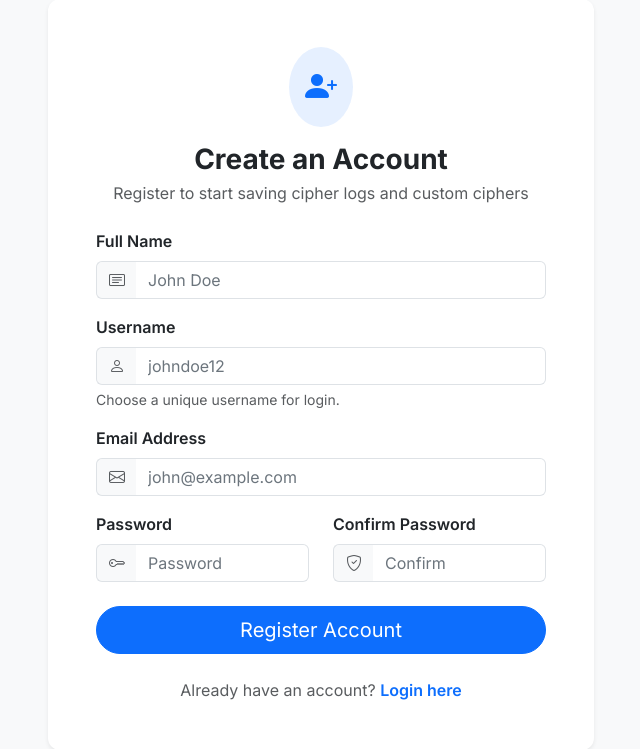
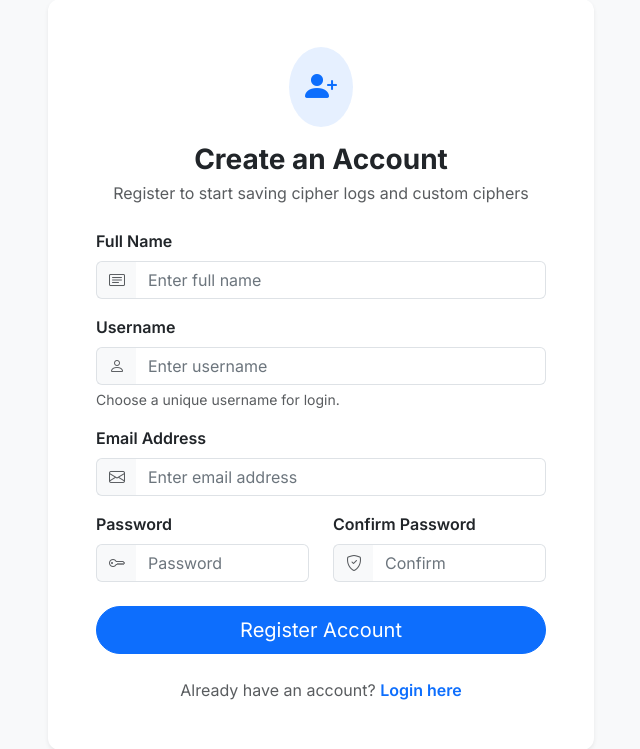
Before and after one commit to ahmed000248/CryptaForge, a Flask app: page /register in a window 1280 px wide. Shown: the part 134-883 px from the top of the page, without its empty margins (319-959 px from the left). Run offline with Flask 3, Linux system fonts and the light colour scheme.

Commit message:
Update login and registration placeholders

```diff
--- a/templates/login.html
+++ b/templates/login.html
@@ -20,7 +20,7 @@
                         <label for="username" class="form-label fw-semibold">Username</label>
                         <div class="input-group">
                             <span class="input-group-text bg-light border-end-0"><i class="bi bi-person text-muted"></i></span>
-                            <input type="text" class="form-control border-start-0" id="username" name="username" placeholder="Enter username" required autocomplete="username">
+                            <input type="text" class="form-control border-start-0" id="username" name="username" placeholder="Enter username or email" required autocomplete="username">
                         </div>
                     </div>
 
--- a/templates/register.html
+++ b/templates/register.html
@@ -20,7 +20,7 @@
                         <label for="fullname" class="form-label fw-semibold">Full Name</label>
                         <div class="input-group">
                             <span class="input-group-text bg-light border-end-0"><i class="bi bi-card-text text-muted"></i></span>
-                            <input type="text" class="form-control border-start-0" id="fullname" name="fullname" placeholder="John Doe" required>
+                            <input type="text" class="form-control border-start-0" id="fullname" name="fullname" placeholder="Enter full name" required>
                         </div>
                     </div>
 
@@ -28,7 +28,7 @@
                         <label for="username" class="form-label fw-semibold">Username</label>
                         <div class="input-group">
                             <span class="input-group-text bg-light border-end-0"><i class="bi bi-person text-muted"></i></span>
-                            <input type="text" class="form-control border-start-0" id="username" name="username" placeholder="johndoe12" required>
+                            <input type="text" class="form-control border-start-0" id="username" name="username" placeholder="Enter username" required>
                         </div>
                         <div class="form-text">Choose a unique username for login.</div>
                     </div>
@@ -37,7 +37,7 @@
                         <label for="email" class="form-label fw-semibold">Email Address</label>
                         <div class="input-group">
                             <span class="input-group-text bg-light border-end-0"><i class="bi bi-envelope text-muted"></i></span>
-                            <input type="email" class="form-control border-start-0" id="email" name="email" placeholder="john@example.com" required>
+                            <input type="email" class="form-control border-start-0" id="email" name="email" placeholder="Enter email address" required>
                         </div>
                     </div>
 
```
